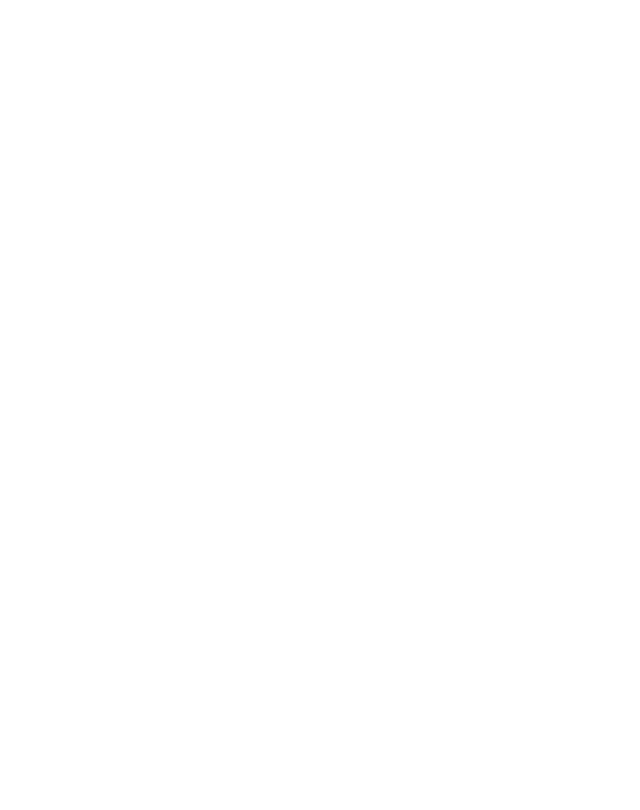
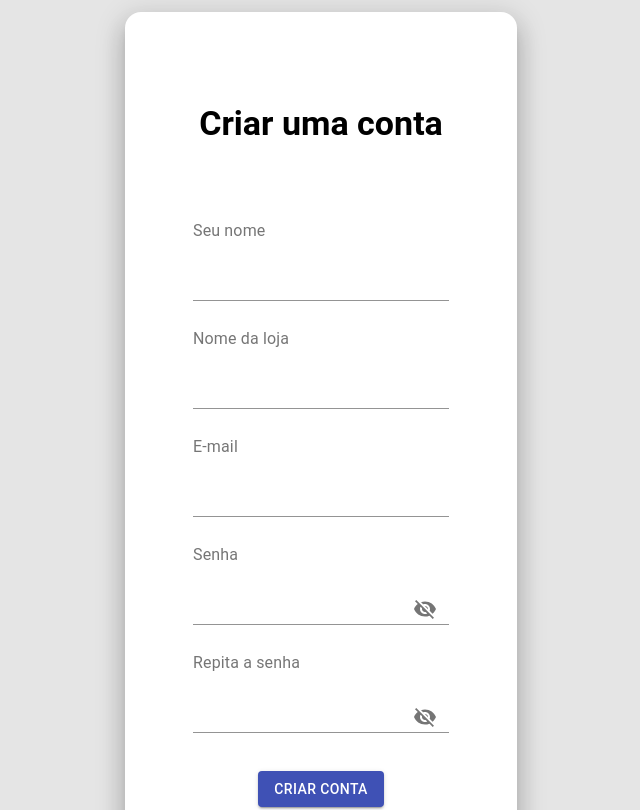
Before and after one commit to ernestosjunior/cubos-desafio-03, a React (Create React App) app in the folder front-end/: page /cadastro in a window 1280 px wide. Shown: the top 810 px of the page, without its empty margins (319-959 px from the left). Built offline with nearby package versions, Linux system fonts and the light colour scheme.

Commit message:
front-estrutura

```diff
--- a/front-end/package.json
+++ b/front-end/package.json
@@ -10,6 +10,7 @@
     "react-hook-form": "^7.8.4",
     "react-router-dom": "^5.2.0",
     "react-scripts": "4.0.3",
+    "react-use": "^17.2.4",
     "web-vitals": "^1.0.1"
   },
   "scripts": {
--- a/front-end/public/index.html
+++ b/front-end/public/index.html
@@ -24,7 +24,7 @@
       work correctly both with client-side routing and a non-root public URL.
       Learn how to configure a non-root public URL by running `npm run build`.
     -->
-    <title>React App</title>
+    <title>front-desafio-03</title>
   </head>
   <body>
     <noscript>You need to enable JavaScript to run this app.</noscript>
--- a/front-end/src/App.css
+++ b/front-end/src/App.css
@@ -1,3 +1,7 @@
 * {
-  font-family: "roboto";
+  font-family: "Roboto", sans-serif;
 }
+
+body {
+  background-color: #e5e5e5;
+}
--- a/front-end/src/App.js
+++ b/front-end/src/App.js
@@ -1,17 +1,28 @@
 import "./App.css";
+
+import { createContext } from "react";
+import { useLocalStorage } from "react-use";
 
 import { BrowserRouter as Router, Switch, Route } from "react-router-dom";
 
 import Login from "./components/Login/Login";
 import CriarConta from "./components/CriarConta/CriarConta";
 
+export const TokenContexto = createContext();
+
 function App() {
+  const [token, setToken, removeToken] = useLocalStorage("token", "");
+
+  const valorContextoToken = { token, setToken, removeToken };
+
   return (
     <div>
       <Router>
         <Switch>
-          <Route path="/login" component={Login} />
-          <Route path="/criarconta" component={CriarConta} />
+          <TokenContexto.Provider value={valorContextoToken}>
+            <Route path="/login" component={Login} />
+            <Route path="/cadastro" component={CriarConta} />
+          </TokenContexto.Provider>
         </Switch>
       </Router>
     </div>
--- a/front-end/src/components/CriarConta/CriarConta.js
+++ b/front-end/src/components/CriarConta/CriarConta.js
@@ -9,19 +9,20 @@ import InputAdornment from "@material-ui/core/InputAdornment";
 import Visibility from "@material-ui/icons/Visibility";
 import VisibilityOff from "@material-ui/icons/VisibilityOff";
 import Button from "@material-ui/core/Button";
+import CircularProgress from "@material-ui/core/CircularProgress";
 
-import { Link } from "react-router-dom";
+import { Link, useHistory } from "react-router-dom";
 
 const CriarConta = () => {
   const classes = useStyles();
 
+  const history = useHistory();
+
   const { register, handleSubmit } = useForm();
 
+  const [carregando, setCarregando] = useState(false);
+
   const [values, setValues] = useState({
-    amount: "",
-    password: "",
-    weight: "",
-    weightRange: "",
     showPassword: false,
   });
 
@@ -33,27 +34,49 @@ const CriarConta = () => {
     event.preventDefault();
   };
 
-  const onSubmit = (data) => {};
+  const onSubmit = (data) => {
+    setCarregando(true);
+    fetch("http://localhost:5000/cadastro", {
+      method: "POST",
+      headers: {
+        "Content-Type": "application/json",
+      },
+      body: JSON.stringify({
+        nome: data.nome,
+        nome_loja: data.nomeLoja,
+        email: data.email,
+        senha: data.senha,
+      }),
+    }).then(() => history.push("/login"), setCarregando(false));
+  };
+
   return (
-    <>
-      <div>
-        <h1>Criar uma conta</h1>
+    <div className={classes.main}>
+      <div className={classes.container}>
+        <h1 className={classes.titulo}>Criar uma conta</h1>
         <form
-          className={classes.root}
-          noValidate
+          className={(classes.root, classes.formFlex)}
           autoComplete="off"
           onSubmit={handleSubmit(onSubmit)}
         >
           <InputLabel htmlFor="standard-adornment-password">
             Seu nome
           </InputLabel>
-          <Input id="nome" {...register("nome", { required: true })} />
+          <Input required id="nome" {...register("nome", { required: true })} />
           <InputLabel htmlFor="standard-adornment-password">
             Nome da loja
           </InputLabel>
-          <Input id="nome-loja" {...register("nomeLoja", { required: true })} />
+          <Input
+            required
+            id="nome-loja"
+            {...register("nomeLoja", { required: true })}
+          />
           <InputLabel htmlFor="standard-adornment-password">E-mail</InputLabel>
-          <Input id="email" {...register("email", { required: true })} />
+          <Input
+            required
+            id="email"
+            {...register("email", { required: true })}
+          />
           <InputLabel htmlFor="standard-adornment-password">Senha</InputLabel>
           <Input
             required
@@ -93,20 +116,25 @@ const CriarConta = () => {
             }
             {...register("repetirSenha", { required: true })}
           />
+          <div className={classes.divBotao}>
+            {carregando ? <CircularProgress /> : ""}
             <Button
               className={classes.botao}
               variant="contained"
               color="primary"
               type="submit"
             >
-            ENTRAR
+              CRIAR CONTA
             </Button>
+          </div>
         </form>
+        <div className={classes.login}>
           <p>
             Já possui conta? <Link to="/login">ACESSE</Link>
           </p>
         </div>
-    </>
+      </div>
+    </div>
   );
 };
 
--- a/front-end/src/components/CriarConta/style.js
+++ b/front-end/src/components/CriarConta/style.js
@@ -6,12 +6,51 @@ export default makeStyles((theme) => ({
       width: "25ch",
     },
   },
+  main: {
+    display: "grid",
+    placeContent: "center",
+    placeItems: "center",
+    padding: "4px",
+  },
+  titulo: {
+    fontSize: "34px",
+    marginBottom: "80px",
+    textAlign: "center",
+  },
   botao: {
     margin: theme.spacing(1),
     width: "126px",
   },
+  divBotao: {
+    display: "grid",
+    placeContent: "center",
+    placeItems: "center",
+    gap: "12px",
+  },
   container: {
+    boxSizing: "border-box",
+    maxWidth: "392px",
+    padding: "68px",
+    boxShadow:
+      "0px 8px 9px -5px rgba(0, 0, 0, 0.2), 0px 15px 22px 2px rgba(0, 0, 0, 0.14), 0px 6px 28px 5px rgba(0, 0, 0, 0.12)",
+    borderRadius: "16px",
+    backgroundColor: "white",
+  },
+  formFlex: {
     display: "flex",
     flexDirection: "column",
+    gap: "30px",
+  },
+  login: {
+    display: "grid",
+    placeContent: "center",
+    fontSize: "12px",
+    marginTop: "24px",
+  },
+  progress: {
+    display: "flex",
+    "& > * + *": {
+      marginLeft: theme.spacing(2),
+    },
   },
 }));
--- a/front-end/src/components/Login/Login.js
+++ b/front-end/src/components/Login/Login.js
@@ -2,6 +2,7 @@ import { useState } from "react";
 import useStyles from "./style";
 import { useForm } from "react-hook-form";
 import { Link } from "react-router-dom";
+import { useContext } from "react";
 
 import IconButton from "@material-ui/core/IconButton";
 import Input from "@material-ui/core/Input";
@@ -11,16 +12,15 @@ import Visibility from "@material-ui/icons/Visibility";
 import VisibilityOff from "@material-ui/icons/VisibilityOff";
 import Button from "@material-ui/core/Button";
 
+import { TokenContexto } from "../../App";
+
 const Login = () => {
+  const { setToken } = useContext(TokenContexto);
   const classes = useStyles();
 
   const { register, handleSubmit } = useForm();
 
   const [values, setValues] = useState({
-    amount: "",
-    password: "",
-    weight: "",
-    weightRange: "",
     showPassword: false,
   });
 
@@ -33,20 +33,33 @@ const Login = () => {
   };
 
   const onSubmit = (data) => {
-    console.log(data);
+    fetch("http://localhost:5000/login", {
+      method: "POST",
+      headers: {
+        "Content-Type": "application/json",
+      },
+      body: JSON.stringify({ email: data.email, senha: data.senha }),
+    })
+      .then((response) => response.json())
+      .then((data) => setToken(data.token))
+      .catch((error) => console.log(error.message));
   };
+
   return (
-    <>
-      <div>
-        <h1>Login</h1>
+    <div className={classes.main}>
+      <div className={classes.container}>
+        <h1 className={classes.titulo}>Login</h1>
         <form
-          className={classes.root}
-          noValidate
+          className={(classes.root, classes.formFlex)}
           autoComplete="off"
           onSubmit={handleSubmit(onSubmit)}
         >
           <InputLabel htmlFor="standard-adornment-password">E-mail</InputLabel>
-          <Input id="email" {...register("email", { required: true })} />
+          <Input
+            required
+            id="email"
+            {...register("email", { required: true })}
+          />
           <InputLabel htmlFor="standard-adornment-password">Senha</InputLabel>
           <Input
             required
@@ -65,6 +78,7 @@ const Login = () => {
             }
             {...register("senha", { required: true })}
           />
+          <div className={classes.divBotao}>
             <Button
               className={classes.botao}
               variant="contained"
@@ -73,12 +87,15 @@ const Login = () => {
             >
               ENTRAR
             </Button>
+          </div>
         </form>
+        <div className={classes.criarConta}>
           <p>
-          Primeira vez aqui? <Link to="/criarconta">CRIE UMA CONTA</Link>
+            Primeira vez aqui? <Link to="/cadastro">CRIE UMA CONTA</Link>
           </p>
         </div>
-    </>
+      </div>
+    </div>
   );
 };
 
--- a/front-end/src/components/Login/style.js
+++ b/front-end/src/components/Login/style.js
@@ -6,12 +6,43 @@ export default makeStyles((theme) => ({
       width: "25ch",
     },
   },
+  main: {
+    display: "grid",
+    placeContent: "center",
+    placeItems: "center",
+    padding: "4px",
+  },
+  titulo: {
+    fontSize: "34px",
+    marginBottom: "80px",
+    textAlign: "center",
+  },
   botao: {
     margin: theme.spacing(1),
     width: "89px",
   },
-  container: {
+  divBotao: {
+    display: "grid",
+    placeContent: "center",
+  },
+  formFlex: {
     display: "flex",
     flexDirection: "column",
+    gap: "30px",
+  },
+  container: {
+    boxSizing: "border-box",
+    maxWidth: "392px",
+    padding: "68px",
+    boxShadow:
+      "0px 8px 9px -5px rgba(0, 0, 0, 0.2), 0px 15px 22px 2px rgba(0, 0, 0, 0.14), 0px 6px 28px 5px rgba(0, 0, 0, 0.12)",
+    borderRadius: "16px",
+    backgroundColor: "white",
+  },
+  criarConta: {
+    display: "grid",
+    placeContent: "center",
+    fontSize: "12px",
+    marginTop: "24px",
   },
 }));
```
Also changed, not shown: front-end/src/components/Home/Home.js (added), front-end/src/components/Produto/Produto.js (added), 2 other files (tests, documents, lock files or other folders). Lines whose indentation alone changed are shown as unchanged.
